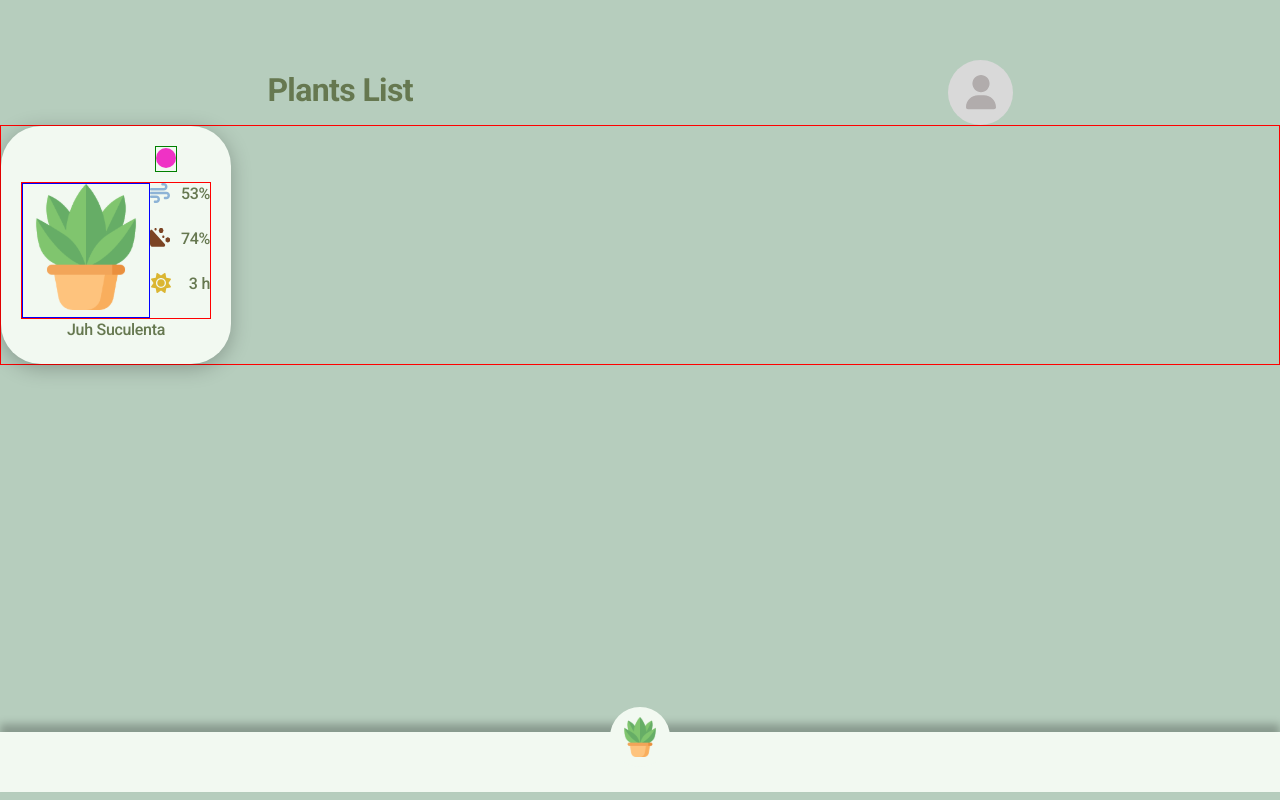
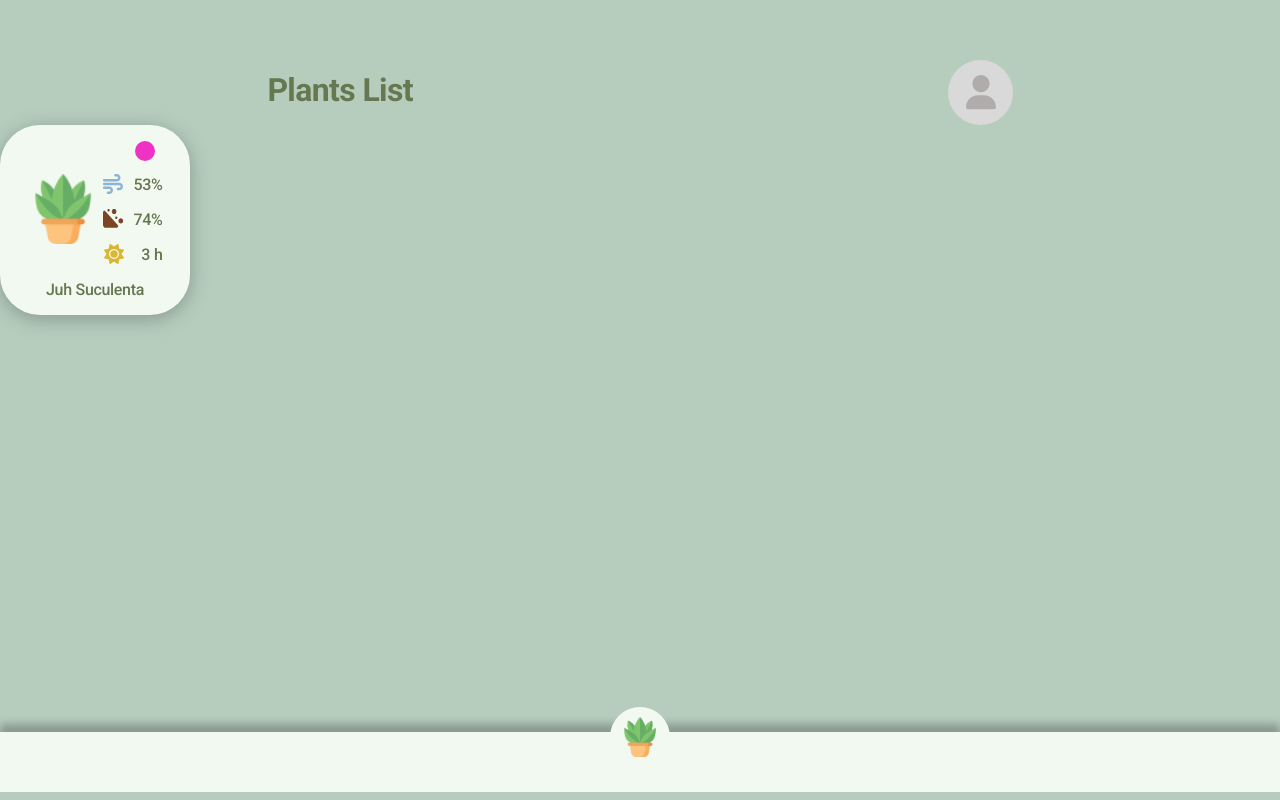
Before and after one commit to PlantsMTL/frontend, a React (Create React App) app: page /dashboard in a window 1280 px wide. Built offline with nearby package versions, Linux system fonts and the light colour scheme.

Commit message:
Created component PlantCard

```diff
--- a/src/pages/Dashboard/styles.css
+++ b/src/pages/Dashboard/styles.css
@@ -16,7 +16,7 @@
 }
 
 .dashboard-listcontent {
-    border: solid 1px red;
+    /* border: solid 1px red; */
     display: flex;
     align-items: center;
 
--- a/src/pages/components/PlantCard/index.tsx
+++ b/src/pages/components/PlantCard/index.tsx
@@ -1,5 +1,6 @@
 import './styles.css';
-import { ReactComponent as PlantIcon } from 'assets/images/plant-icon.svg';
+
+import PlantIcon from 'assets/images/plant-01-icon.png';
 import { ReactComponent as CircleColorIcon } from 'assets/images/circle-color-icon.svg';
 import { ReactComponent as HumidIcon } from 'assets/images/humid-icon.svg';
 import { ReactComponent as TerrainIcon } from 'assets/images/terrain-icon.svg';
@@ -13,12 +14,13 @@ const PlantCard = () => {
             </div>
             <div className='plantcard-mid'>
                 <div className='plantcard-img'>
-                    <PlantIcon />
+                    <img src={PlantIcon} alt='plant' />
                 </div>
                 <div className='plantcard-infos'>
                     <div className='plantcard-lines'>
                         <HumidIcon />
                         <h6>53%</h6>
+
                     </div>
                     <div className='plantcard-lines'>
                         <TerrainIcon />
--- a/src/pages/components/PlantCard/styles.css
+++ b/src/pages/components/PlantCard/styles.css
@@ -2,32 +2,37 @@
     border-radius: 40px;
     display: flex;
     flex-direction: column;
-    padding: 20px;
+    padding: 15px;
     align-items: center;
+    width: 190px;
+    height: 190px;
 }
 
 .plantcard-top {
-    border: solid 1px green;
+    /* border: solid 1px green; */
     margin-left: 100px;
     margin-bottom: 10px;
 }
 
 .plantcard-mid {
-    border: solid 1px red;
+    /* border: solid 1px red; */
     display: flex;
     flex-direction: row;
+    /* align-items: center; */
     justify-content: center;
 }
 
 .plantcard-mid img {
     /* border: solid 1px blue; */
-    width: 60px;
-    height: 60px;
+    width: 70px;
+    height: 70px;
 }
 
 .plantcard-img {
-    border: solid 1px blue;
-
+    /* border: solid 1px blue; */
+    width: 70px;
+    height: 70px;
+    margin-right: 5px;
 
 }
 
@@ -38,6 +43,6 @@
 .plantcard-lines {
     display: flex;
     justify-content: space-between;
-    margin-bottom: 20px;
+    margin-bottom: 10px;
 
 }
```
Also changed, not shown: src/assets/images/plant-01-icon.png (added), src/assets/images/plant-02-icon.png (added).
